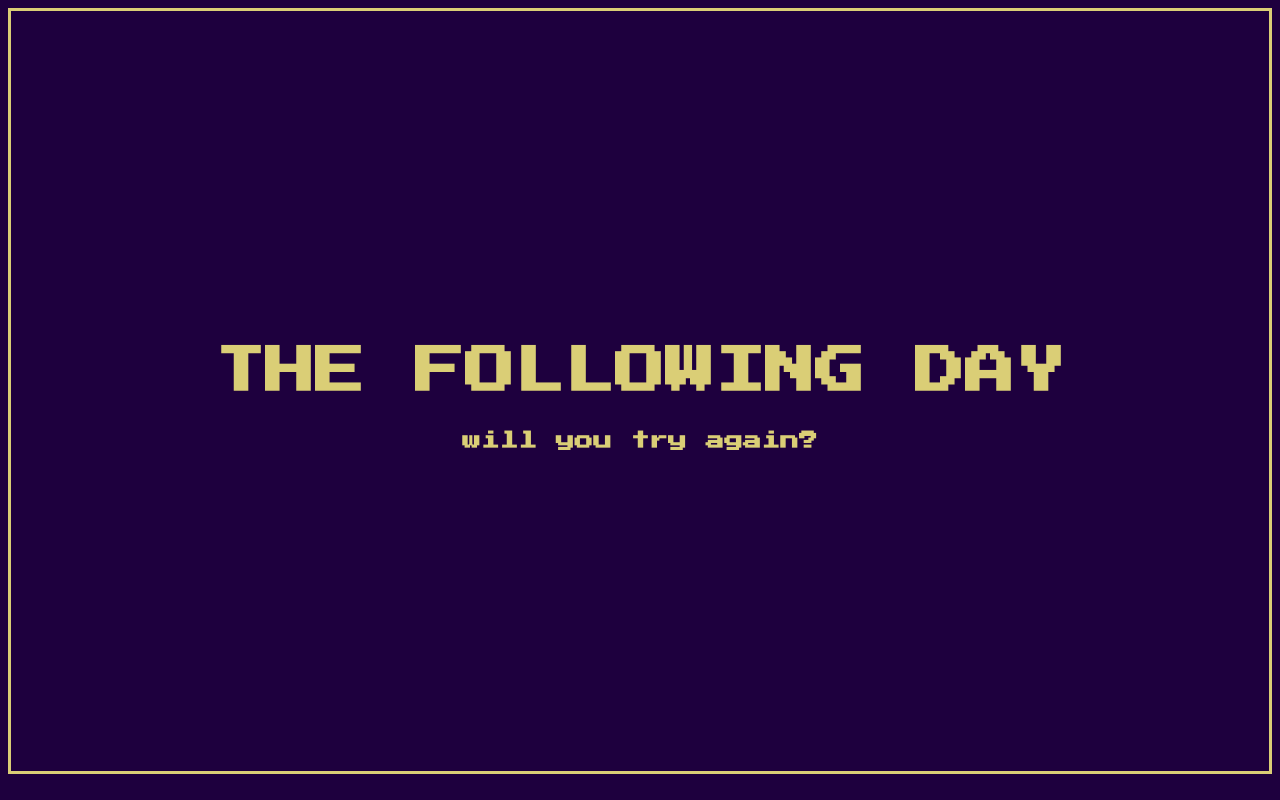
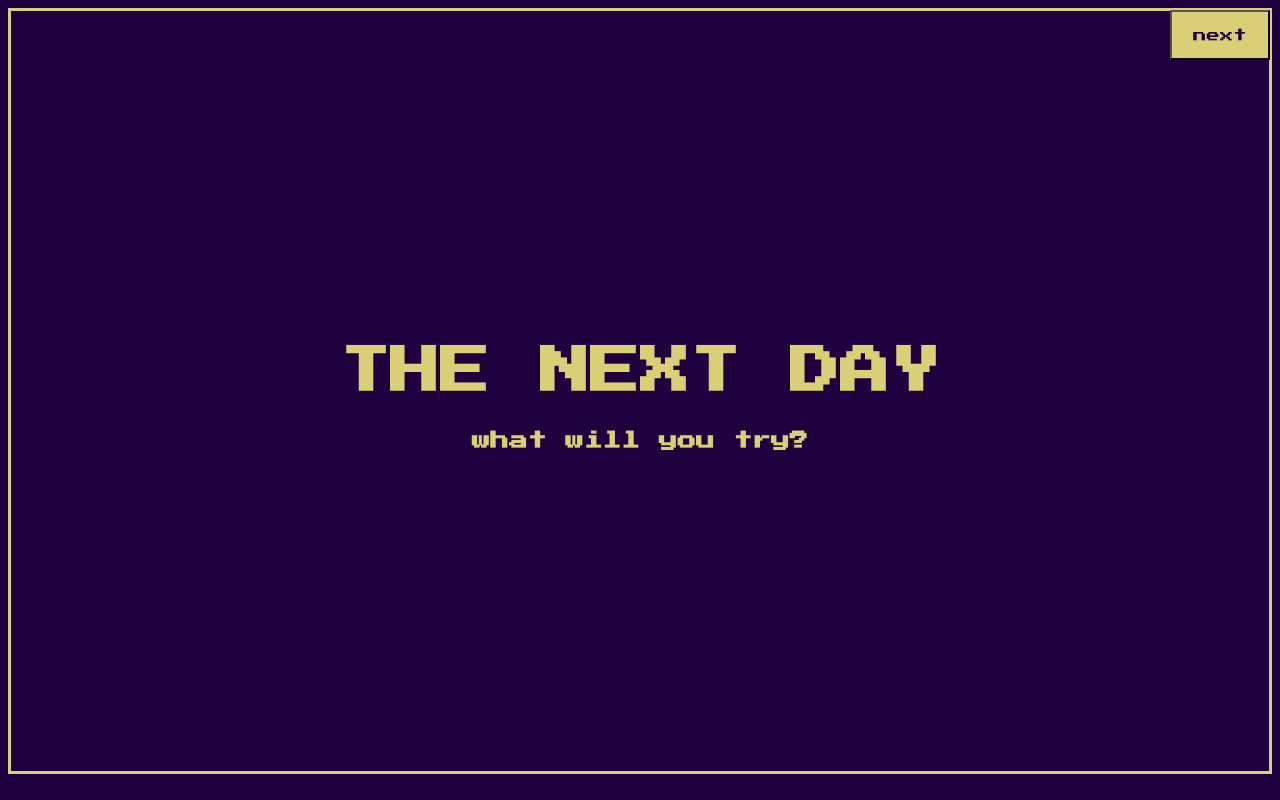
Before and after one commit to Beckaseifert/click-and-point, a plain HTML site: page index.html in a window 1280 px wide. Drawn offline with Linux system fonts and the light colour scheme.

Commit message:
added button

```diff
--- a/index.html
+++ b/index.html
@@ -1,9 +1,9 @@
 <style>
    @import url('https://fonts.googleapis.com/css2?family=Press+Start+2P&display=swap');
   body {
-    display: flex;
+	   display: flex;
     justify-content: center;
-    align-items: center;
+   align-items: center;
     height: 95vh;
     text-align: center;
     font-family: 'Press Start 2P', cursive;
@@ -17,9 +17,22 @@
     font-size: 50px;
   }
 
+  .button{
+   	position: fixed;
+  	top: 10px;
+  	right: 10px;
+    width: 100px;
+    height: 50px;
+    font-family: 'Press Start 2P', cursive;
+    color: #1e003e;
+    background-color: #dace76;
+}
 
 </style>
 
+<button class="button">
+	next
+</button>
 
 <main>
   <h1 id="fl"></h1>
@@ -28,6 +41,9 @@
 
 
 <script>
+
+  let cl = 0
+
   const data = [{
       chapter: 'The Next Day',
       subtitle: 'what will you try?'
@@ -57,6 +73,9 @@
     if (i < str.length) {
       setTimeout(addLetter, 125, str, id, i);
     }
+    else {
+      nextLevelButton.style.display = 'block'
+    }
   }
 
   function load(level) {
@@ -67,7 +86,20 @@
     addLetter(obj.subtitle, "sl", 0)
   }
 
-  window.addEventListener('load', () => load(1))
+
+  window.addEventListener('load', () => load(cl))
+
+
+
+  const nextLevelButton = document.querySelector(".button");
+
+
+nextLevelButton.addEventListener('click', function() {
+  cl++;
+
+
+  load(cl)
+});
 
 
 
```
